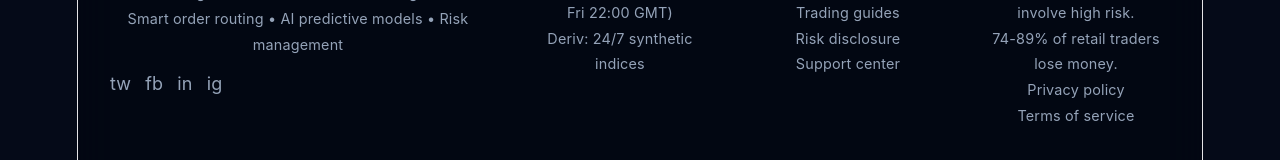
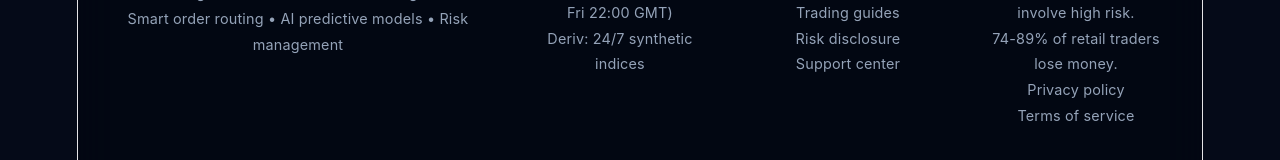
Before and after one commit to skilli-creator/Voltix-traders, a React (Vite) app: page / in a window 1280 px wide. Shown: the part 1419-1579 px from the top of the page. Built offline with nearby package versions, Linux system fonts and the light colour scheme.

Commit message:
marktdash

```diff
--- a/src/pages/Index.jsx
+++ b/src/pages/Index.jsx
@@ -603,7 +603,7 @@ const CTASub = styled.p`
 `;
 
 // ============================================
-// ORIGINAL FOOTER - No Emojis
+// ORIGINAL FOOTER - No Emojis, No Social Icons
 // ============================================
 const PremiumFooter = styled.footer`
   background: rgba(3, 7, 18, 0.9);
@@ -709,28 +709,6 @@ const FooterCol = styled.div`
   }
 `;
 
-const SocialIcons = styled.div`
-  display: flex;
-  gap: 14px;
-  margin-top: 12px;
-
-  @media (max-width: 480px) {
-    justify-content: center;
-  }
-
-  span {
-    font-size: 18px;
-    cursor: pointer;
-    transition: all 0.3s ease;
-    color: #94a3b8;
-
-    &:hover {
-      color: #22c55e;
-      transform: translateY(-3px);
-    }
-  }
-`;
-
 const FooterBottom = styled.div`
   text-align: center;
   margin-top: 40px;
@@ -824,7 +802,7 @@ const Index = () => {
           </Hero>
         </Container>
 
-        {/* ===== FEATURES - No Emojis ===== */}
+        {/* ===== FEATURES ===== */}
         <FeaturesSection>
           <Container>
             <FeaturesGrid>
@@ -863,7 +841,7 @@ const Index = () => {
           </Container>
         </CTASection>
 
-        {/* ===== ORIGINAL FOOTER - No Emojis ===== */}
+        {/* ===== ORIGINAL FOOTER - No Emojis, No Social Icons ===== */}
         <PremiumFooter>
           <FooterGrid>
             <FooterCol>
@@ -874,12 +852,6 @@ const Index = () => {
               </div>
               <p className="footer-tagline">Next-gen multi-market execution engine</p>
               <p>Smart order routing • AI predictive models • Risk management</p>
-              <SocialIcons>
-                <span>tw</span>
-                <span>fb</span>
-                <span>in</span>
-                <span>ig</span>
-              </SocialIcons>
             </FooterCol>
             <FooterCol>
               <h4>Market Hours</h4>
```
